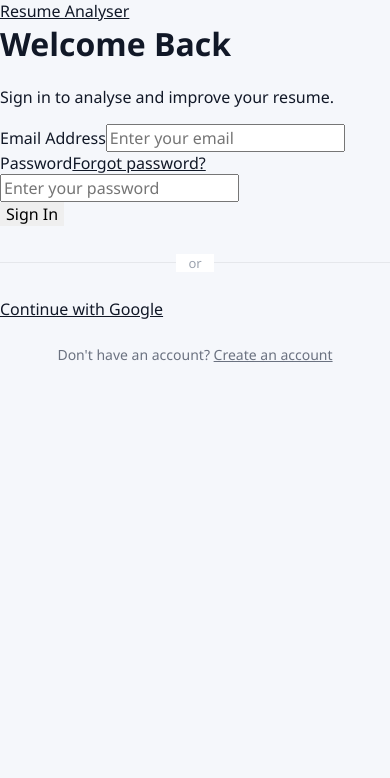
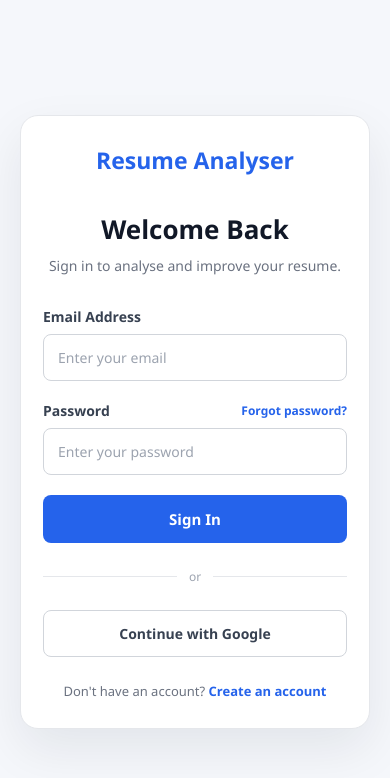
Before and after one commit to messy-Bot/Resume-Analyser, a React (Vite) app in the folder frontend/: page /login in a window 390 px wide. Shown: the top 778 px of the page. Built offline with nearby package versions, Linux system fonts and the light colour scheme; no server answers.

Commit message:
Refactor CSS styles for login page layout

```diff
--- a/frontend/src/login/login.module.css
+++ b/frontend/src/login/login.module.css
@@ -1,190 +1,226 @@
-.container {
+.page {
     min-height: 100vh;
+    padding: 40px 20px;
+
     display: flex;
     align-items: center;
     justify-content: center;
-    padding: 30px 20px;
+
     background: #f5f7fb;
 }
 
-
-.loginbox {
+.card {
     width: 100%;
     max-width: 450px;
     padding: 40px;
+
+    background: #ffffff;
     border: 1px solid #e5e7eb;
     border-radius: 18px;
-    background: #ffffff;
-    box-shadow: 0 15px 40px rgba(0, 0, 0, 0.08);
+
+    box-shadow:
+        0 20px 50px rgba(15, 23, 42, 0.08);
 }
 
+.logo {
+    display: block;
+    margin-bottom: 35px;
 
-.backButton {
-    margin-bottom: 25px;
-    padding: 0;
-    background: transparent;
     color: #2563eb;
-    font-size: 14px;
-    font-weight: 600;
+    font-size: 23px;
+    font-weight: 800;
+    text-align: center;
+    text-decoration: none;
 }
 
-
-.backButton:hover {
-    text-decoration: underline;
+.header {
+    margin-bottom: 30px;
+    text-align: center;
 }
 
+.header h1 {
+    margin-bottom: 8px;
 
-.loginbox h1 {
-    margin-bottom: 10px;
     color: #111827;
-    font-size: 32px;
+    font-size: 30px;
 }
 
+.header p {
+    margin: 0;
 
-.subtitle {
-    margin-bottom: 30px;
     color: #6b7280;
-    line-height: 1.5;
+    font-size: 14px;
+    line-height: 1.6;
 }
 
-
-.loginbox form {
+.form {
     display: flex;
     flex-direction: column;
+    gap: 20px;
 }
 
+.field {
+    display: flex;
+    flex-direction: column;
+    gap: 8px;
+}
 
-.loginbox label {
-    margin-bottom: 8px;
+.field label,
+.passwordLabel label {
     color: #374151;
     font-size: 14px;
     font-weight: 600;
 }
 
-
-.loginbox input {
-    width: 100%;
-    margin-bottom: 20px;
-    padding: 13px 14px;
-    border: 1px solid #d1d5db;
-    border-radius: 8px;
-    background: #ffffff;
-    color: #111827;
-    font-size: 15px;
+.passwordLabel {
+    display: flex;
+    align-items: center;
+    justify-content: space-between;
 }
 
-
-.loginbox input:focus {
-    border-color: #2563eb;
-    box-shadow: 0 0 0 3px rgba(37, 99, 235, 0.1);
+.passwordLabel a {
+    color: #2563eb;
+    font-size: 12px;
+    font-weight: 600;
+    text-decoration: none;
 }
 
-
-.forgotButton {
-    align-self: flex-end;
-    margin-top: -8px;
-    margin-bottom: 20px;
-    padding: 0;
-    background: transparent;
-    color: #2563eb;
-    font-size: 13px;
-}
-
-
-.forgotButton:hover {
+.passwordLabel a:hover {
     text-decoration: underline;
 }
 
+.field input {
+    width: 100%;
+    padding: 13px 14px;
 
-.loginButton {
+    border: 1px solid #d1d5db;
+    border-radius: 8px;
+    outline: none;
+
+    background: #ffffff;
+    color: #111827;
+    font-size: 14px;
+
+    transition: 0.2s ease;
+}
+
+.field input:focus {
+    border-color: #2563eb;
+    box-shadow:
+        0 0 0 3px rgba(37, 99, 235, 0.1);
+}
+
+.field input::placeholder {
+    color: #9ca3af;
+}
+
+.submitButton {
     width: 100%;
     padding: 14px;
+
     border-radius: 8px;
     background: #2563eb;
     color: #ffffff;
-    font-size: 16px;
+
+    font-size: 15px;
     font-weight: 700;
+
+    transition: 0.2s ease;
 }
 
-
-.loginButton:hover {
+.submitButton:hover:not(:disabled) {
     background: #1d4ed8;
 }
 
+.submitButton:disabled {
+    opacity: 0.65;
+}
 
 .divider {
     position: relative;
+
     margin: 25px 0;
-    text-align: center;
+
+    display: flex;
+    align-items: center;
+    justify-content: center;
 }
-
 
 .divider::before {
     content: "";
+
     position: absolute;
-    top: 50%;
     left: 0;
-    width: 100%;
+    right: 0;
+
     height: 1px;
     background: #e5e7eb;
 }
 
-
 .divider span {
     position: relative;
     padding: 0 12px;
+
     background: #ffffff;
     color: #9ca3af;
-    font-size: 13px;
+
+    font-size: 12px;
 }
 
+.googleButton {
+    display: flex;
+    align-items: center;
+    justify-content: center;
 
-.loginbox > button:not(.backButton) {
     width: 100%;
     padding: 13px;
+
     border: 1px solid #d1d5db;
     border-radius: 8px;
+
     background: #ffffff;
     color: #374151;
-    font-size: 15px;
+
+    font-size: 14px;
     font-weight: 600;
+    text-decoration: none;
+
+    transition: 0.2s ease;
 }
 
-
-.loginbox > button:not(.backButton):hover {
+.googleButton:hover {
     background: #f9fafb;
+    border-color: #9ca3af;
 }
 
+.registerText {
+    margin: 25px 0 0;
 
-.registerText {
-    margin-top: 25px;
+    color: #6b7280;
+    font-size: 13px;
     text-align: center;
-    color: #6b7280;
-    font-size: 14px;
 }
 
-
-.registerText button {
-    padding: 0;
-    background: transparent;
+.registerText a {
     color: #2563eb;
     font-weight: 700;
+    text-decoration: none;
 }
 
-
-.registerText button:hover {
+.registerText a:hover {
     text-decoration: underline;
 }
 
-
 @media (max-width: 500px) {
-
-    .loginbox {
-        padding: 30px 22px;
+    .page {
+        padding: 20px;
     }
 
+    .card {
+        padding: 28px 22px;
+    }
 
-    .loginbox h1 {
-        font-size: 28px;
+    .header h1 {
+        font-size: 26px;
     }
 }
```
